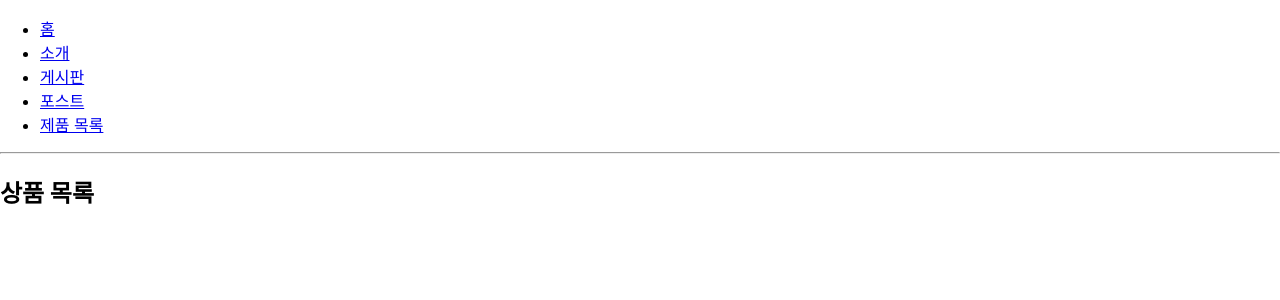
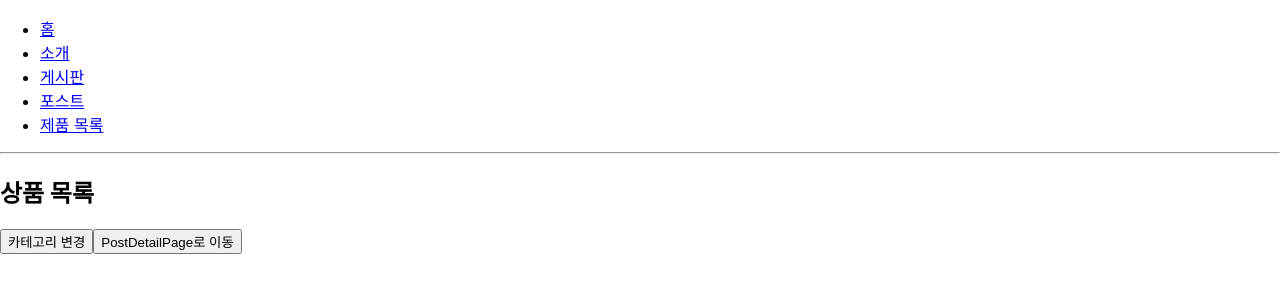
Before and after one commit to nam2626/KH_2025_04_REACT, a React (Create React App) app in the folder router-ex/: page /products in a window 1280 px wide. Shown: the top 300 px of the page. Built offline with nearby package versions, Linux system fonts and the light colour scheme.

Commit message:
페이지 이동

```diff
--- a/router-ex/src/pages/ProductList.jsx
+++ b/router-ex/src/pages/ProductList.jsx
@@ -18,12 +18,25 @@ export default () => {
     console.log('검색어:', search);
   }, [category, sort, search]);
 
+  // 쿼리 파라미터 업데이트 (예 : 필터 변경 - 카테고리 변경)
+  const changeCategory = (newCategory) => {
+    //기존 파라미터 유지
+    setSerchParams({ category: newCategory, sort: sort });
+  };
+  const linkPostDetail = (id) => {
+    //원하는 페이지로 이동
+    navigate(`/post/${id}`);
+  };
   return (
     <>
       <h2>상품 목록</h2>
       {category && <p>선택된 카테고리 : {category}</p>}
       {sort && <p>정렬기준 : {sort}</p>}
       {search && <p>검색어 : {search}</p>}
+      <p>
+        <button onClick={() => changeCategory('clothes')}>카테고리 변경</button>
+        <button onClick={() => linkPostDetail(30)}>PostDetailPage로 이동</button>
+      </p>
     </>
   );
 };
```
